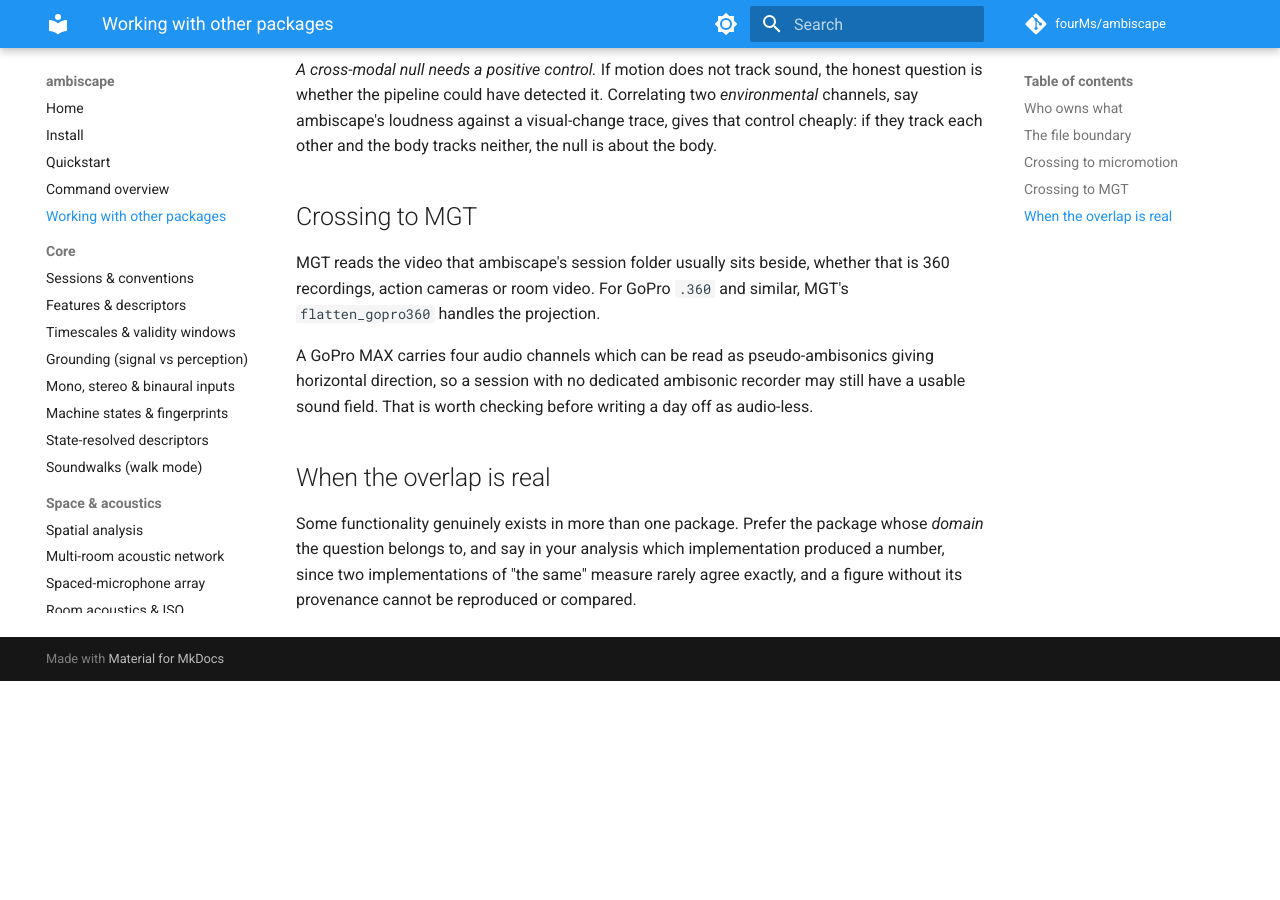
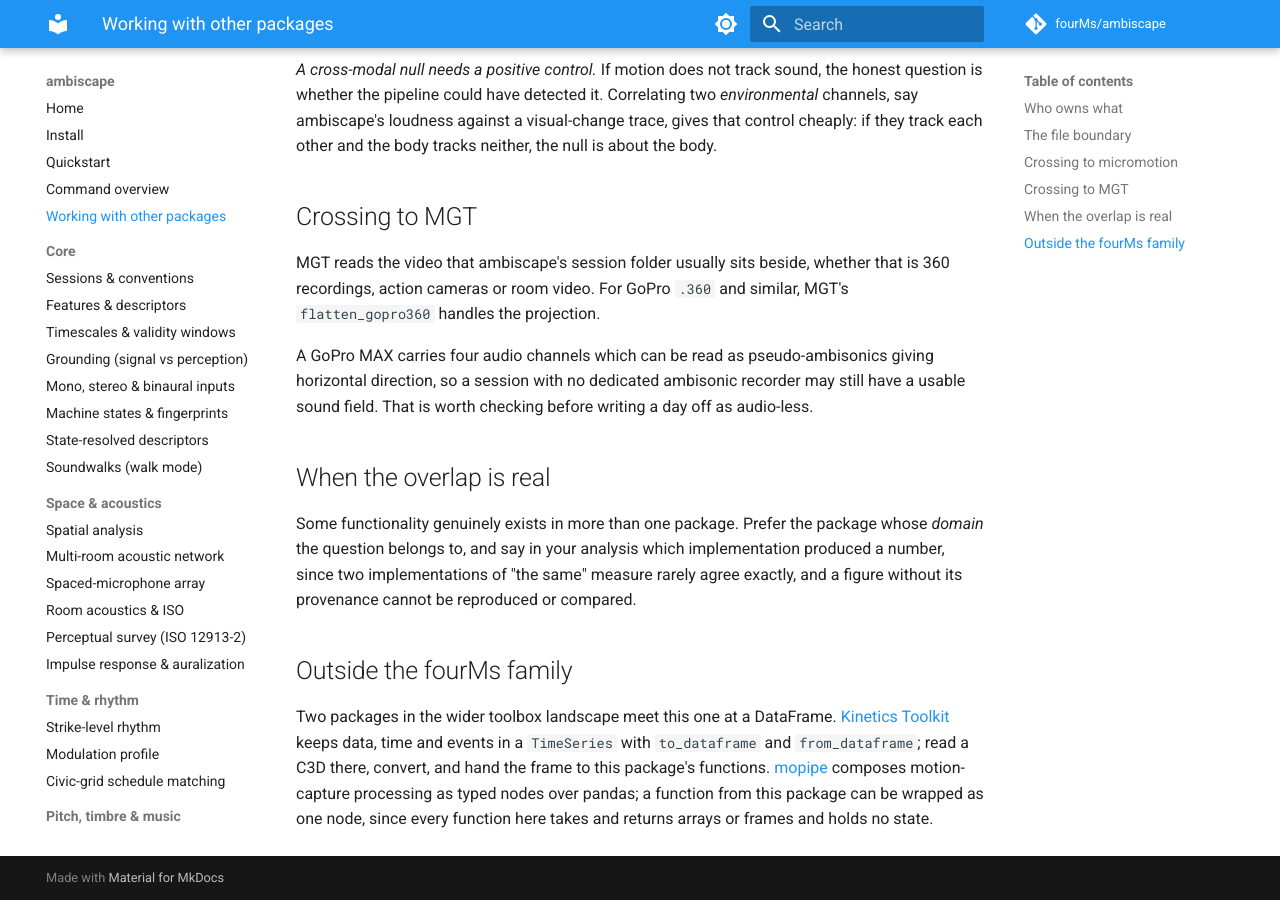
Before and after one commit to fourMs/ambiscape, an MkDocs documentation site: the page built from docs/interop.md, in a window 1280 px wide and 900 px high, scrolled down 1862 px. Built offline with MkDocs 1.6.1 and Material for MkDocs 9.7.7, drawn with Linux system fonts in a browser that asks for light colours; comment, search, counter and statistics services are not loaded; before the commit the page ends 2543 px from its top, so only the background shows below that.

```diff
--- a/docs/interop.md
+++ b/docs/interop.md
@@ -83,3 +83,7 @@ Some functionality genuinely exists in more than one package. Prefer the package
 question belongs to, and say in your analysis which implementation produced a number, since two
 implementations of "the same" measure rarely agree exactly, and a figure without its provenance
 cannot be reproduced or compared.
+
+## Outside the fourMs family
+
+Two packages in the wider toolbox landscape meet this one at a DataFrame. [Kinetics Toolkit](https://kineticstoolkit.uqam.ca/) keeps data, time and events in a `TimeSeries` with `to_dataframe` and `from_dataframe`; read a C3D there, convert, and hand the frame to this package's functions. [mopipe](https://github.com/au-imclab/mopipe) composes motion-capture processing as typed nodes over pandas; a function from this package can be wrapped as one node, since every function here takes and returns arrays or frames and holds no state.
```
Also changed, not shown: CHANGELOG.md (+4 -0 lines), README.md (+15 -0 lines).
